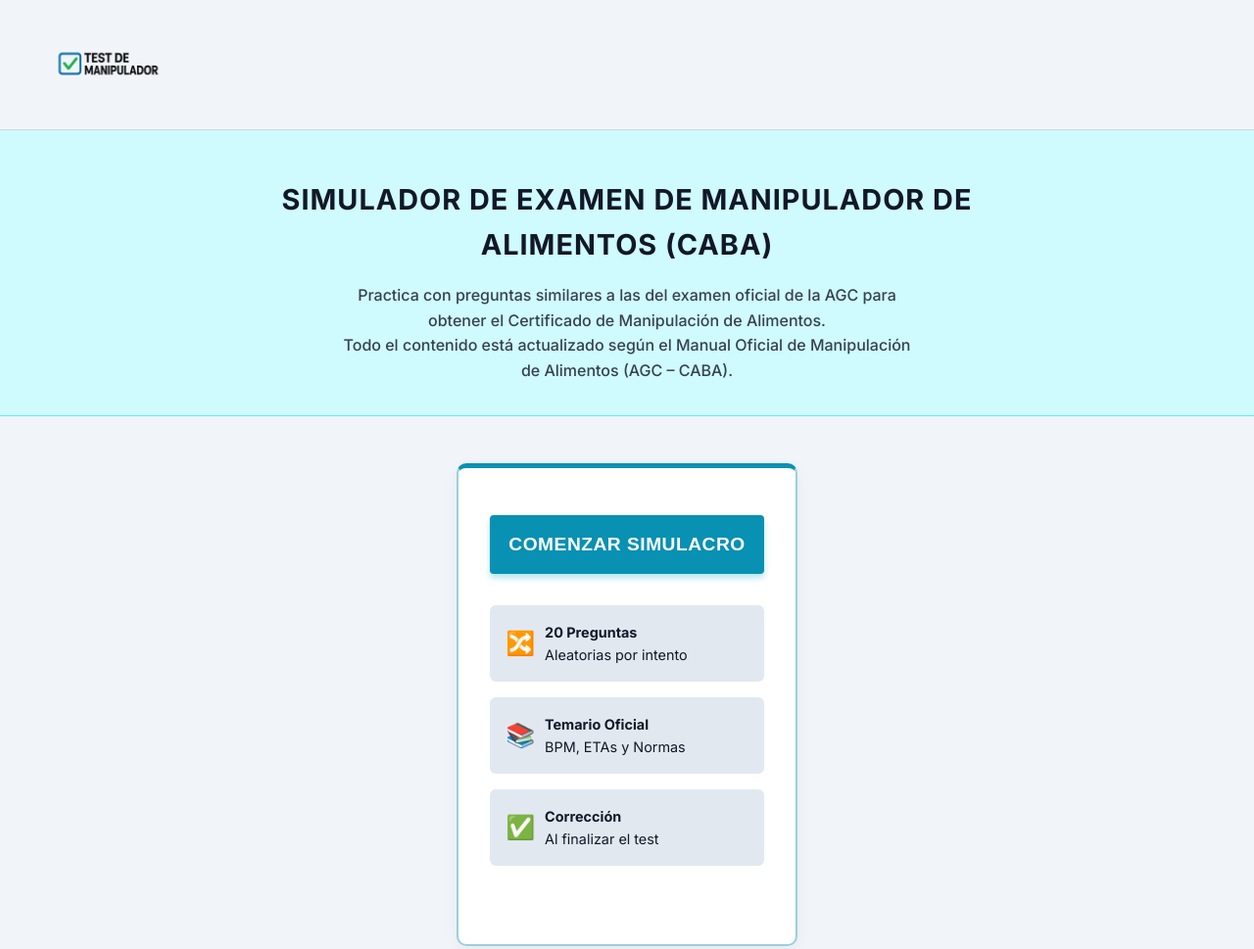
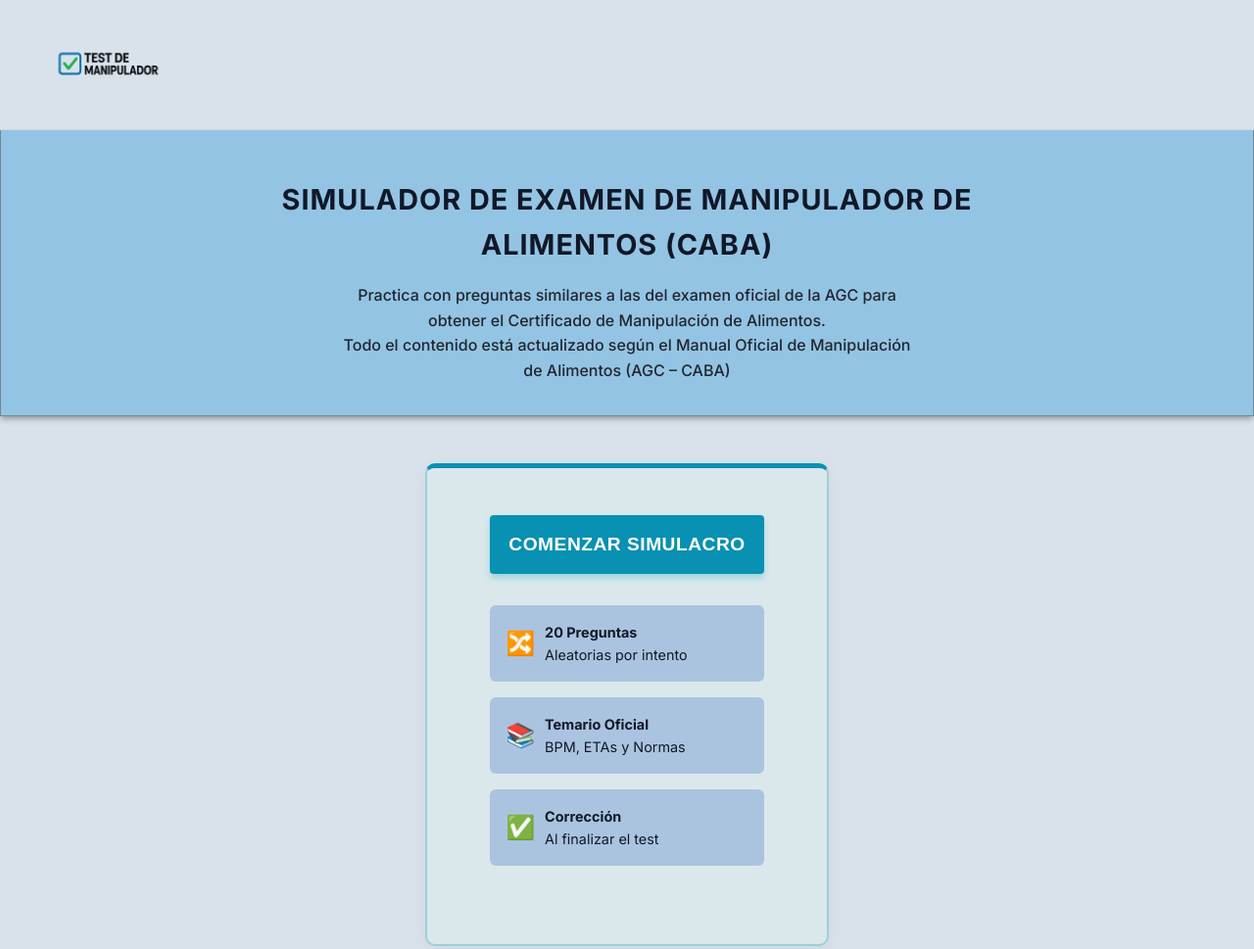
Before and after one commit to MabelAC/test-manipulador-alimentos, a plain HTML site: page index.html in a window 1280 px wide. Shown: the top 969 px of the page at 98% size. Drawn offline with Linux system fonts and the light colour scheme.

Commit message:
Actualizar colores y estilos del diseño

```diff
--- a/index.html
+++ b/index.html
@@ -49,7 +49,7 @@
             <p class="hero-subtitle">
                 Practica con preguntas similares a las del examen oficial de la AGC para obtener el Certificado de
                 Manipulación de Alimentos.<br>
-                Todo el contenido está actualizado según el Manual Oficial de Manipulación de Alimentos (AGC – CABA).
+                Todo el contenido está actualizado según el Manual Oficial de Manipulación de Alimentos (AGC – CABA)
             </p>
         </div>
     </header>
--- a/styles.css
+++ b/styles.css
@@ -5,7 +5,7 @@
     --accent: #e67e22;
     --success: #27ae60;
     --error: #dc2626;
-    --bg-body: #f1f5f9;
+    --bg-body: #d9e2eb;
     --surface: #ffffff;
     --text-muted: #475569;
 }
@@ -28,12 +28,14 @@
     padding: 1rem 0;
     color: var(--secondary);
     box-shadow: 0 4px 6px -1px rgba(0, 0, 0, 0.1), 0 2px 4px -1px rgba(0, 0, 0, 0.06);
+
 }
 
 .nav-content {
     display: flex;
     justify-content: space-between;
     align-items: center;
+
 }
 
 .logo {
@@ -55,10 +57,13 @@
 
 /* HERO SECTION */
 .hero-section {
-    background: #cffafe;
+    background: #94c4e4;
     padding: 3rem 0 2rem 0;
     text-align: center;
-    border-bottom: 1px solid #67e8f9;
+    border-bottom: 1px solid #708b8f;
+    border-left: 1px solid #708b8f;
+    border-right: 1px solid #708b8f;
+    box-shadow: 0 4px 6px -1px rgba(0, 0, 0, 0.3), 0 2px 4px -1px rgba(63, 61, 61, 0.06);
 }
 
 .hero-section h1 {
@@ -78,7 +83,7 @@
 .hero-subtitle {
     max-width: 600px;
     margin: 1rem auto 0;
-    color: #374151;
+    color: #21262e;
     font-size: 1rem;
     font-weight: 500;
 }
@@ -98,7 +103,7 @@
 
 /* CARDS */
 .card {
-    background: var(--surface);
+    background: #dae8eb;
     border-radius: 10px;
     padding: 2rem;
     box-shadow: 0 4px 15px rgba(0, 0, 0, 0.05);
@@ -110,7 +115,10 @@
 .start-card {
     text-align: center;
     border-top: 5px solid var(--primary);
-    padding: 3rem 2rem;
+    padding: 3rem 4rem;
+    max-width: 700px;
+    margin-left: auto;
+    margin-right: auto;
 }
 
 .icon-header {
@@ -127,7 +135,7 @@
 }
 
 .feature-item {
-    background: #e2e8f0;
+    background: #aac4e0;
     padding: 1rem;
     border-radius: 6px;
     display: flex;
@@ -239,12 +247,12 @@
 
 .option-btn:hover {
     border-color: var(--primary);
-    background: #cffafe;
+    background: #c8e7ee;
 }
 
 .option-btn.selected {
     background: var(--primary);
-    color: white;
+    color: rgb(228, 220, 220);
     border-color: var(--primary);
 }
 
@@ -352,7 +360,7 @@
 .faq-question {
     width: 100%;
     background: transparent;
-    border: none;
+    border: 1px solid #e5e7eb;
     padding: 1.5rem;
     text-align: left;
     cursor: pointer;
```
